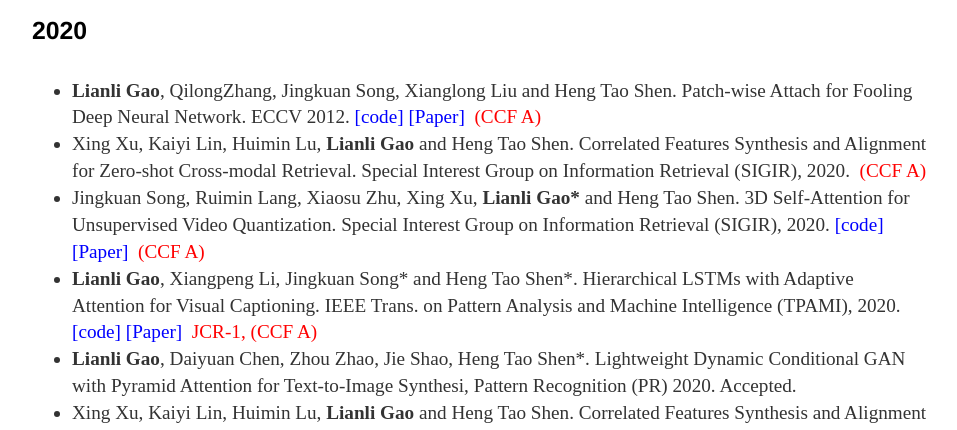
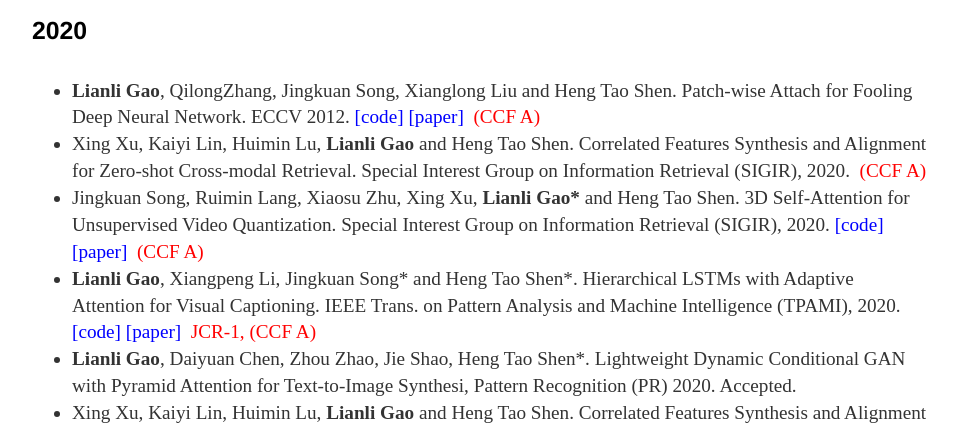
Before and after one commit to lianliGao/lianligao.github.io, a Jekyll site: the page built from cv/index.html, in a window 1280 px wide and 900 px high. Shown: the part 149-579 px from the top of the window, without its empty margins (160-1117 px from the left). Built offline with Jekyll 4.4.1, drawn with Linux system fonts in a browser that asks for light colours.

Commit message:
Update index.html

```diff
--- a/cv/index.html
+++ b/cv/index.html
@@ -19,10 +19,10 @@ title: Selected Publications
 				<!--	<p><strong>Lianli Gao</strong> (204). Title of a Chapter You Wrote for a Book. In I.M Editor (Ed.), <em>The Book I Contributed To</em> (pp. 97-108). City, ST: Publisher Name. Chapter available at: <a href="#">http://permalink</a>. -->
 <h4>2020</h4>
 <ul>
-<li> <strong>Lianli Gao</strong>, QilongZhang, Jingkuan Song, Xianglong Liu and Heng Tao Shen. Patch-wise Attach for Fooling Deep Neural Network. ECCV 2012. <a href="https://github.com/qilong-zhang/Patch-wise-iterative-attack" rel="nofollow"><font color="#0000ff"> [code] </font></a> <a href="https://arxiv.org/abs/2007.06765" rel="nofollow"><font color="#0000ff"> [Paper] </font></a> <font color="#ff0000"><b>&nbsp;</b>(CCF A)</font> </li>
+<li> <strong>Lianli Gao</strong>, QilongZhang, Jingkuan Song, Xianglong Liu and Heng Tao Shen. Patch-wise Attach for Fooling Deep Neural Network. ECCV 2012. <a href="https://github.com/qilong-zhang/Patch-wise-iterative-attack" rel="nofollow"><font color="#0000ff"> [code] </font></a> <a href="https://arxiv.org/abs/2007.06765" rel="nofollow"><font color="#0000ff"> [paper] </font></a> <font color="#ff0000"><b>&nbsp;</b>(CCF A)</font> </li>
 <li>Xing Xu, Kaiyi Lin, Huimin Lu, <strong>Lianli Gao</strong> and Heng Tao Shen. Correlated Features Synthesis and Alignment for Zero-shot Cross-modal Retrieval. Special Interest Group on Information Retrieval (SIGIR), 2020. <font color="#ff0000"><b>&nbsp;</b>(CCF A)</font></li>
-<li>Jingkuan Song, Ruimin Lang, Xiaosu Zhu, Xing Xu, <strong>Lianli Gao*</strong> and Heng Tao Shen. 3D Self-Attention for Unsupervised Video Quantization. Special Interest Group on Information Retrieval (SIGIR), 2020. <a href="https://github.com/brownwolf/3D-UVQ" rel="nofollow"><font color="#0000ff"> [code] </font></a>  <a href="https://dl.acm.org/doi/pdf/10.1145/3397271.3401122" rel="nofollow"><font color="#0000ff"> [Paper] </font></a>  <font color="#ff0000"><b>&nbsp;</b>(CCF A)</font></li>
-<li><strong>Lianli Gao</strong>, Xiangpeng Li, Jingkuan Song* and Heng Tao Shen*. Hierarchical LSTMs with Adaptive Attention for Visual Captioning. IEEE Trans. on Pattern Analysis and Machine Intelligence (TPAMI), 2020. <a href="https://github.com/lixiangpengcs/Spatial-Temporal-Adaptive-Attention-for-Video-Captioning" rel="nofollow"><font color="#0000ff"> [code] </font></a> <a href="https://ieeexplore.ieee.org/document/8620348" rel="nofollow"><font color="#0000ff"> [Paper] </font></a> <font color="#ff0000"><b>&nbsp;</b>JCR-1, (CCF A)</font></li>
+<li>Jingkuan Song, Ruimin Lang, Xiaosu Zhu, Xing Xu, <strong>Lianli Gao*</strong> and Heng Tao Shen. 3D Self-Attention for Unsupervised Video Quantization. Special Interest Group on Information Retrieval (SIGIR), 2020. <a href="https://github.com/brownwolf/3D-UVQ" rel="nofollow"><font color="#0000ff"> [code] </font></a>  <a href="https://dl.acm.org/doi/pdf/10.1145/3397271.3401122" rel="nofollow"><font color="#0000ff"> [paper] </font></a>  <font color="#ff0000"><b>&nbsp;</b>(CCF A)</font></li>
+<li><strong>Lianli Gao</strong>, Xiangpeng Li, Jingkuan Song* and Heng Tao Shen*. Hierarchical LSTMs with Adaptive Attention for Visual Captioning. IEEE Trans. on Pattern Analysis and Machine Intelligence (TPAMI), 2020. <a href="https://github.com/lixiangpengcs/Spatial-Temporal-Adaptive-Attention-for-Video-Captioning" rel="nofollow"><font color="#0000ff"> [code] </font></a> <a href="https://ieeexplore.ieee.org/document/8620348" rel="nofollow"><font color="#0000ff"> [paper] </font></a> <font color="#ff0000"><b>&nbsp;</b>JCR-1, (CCF A)</font></li>
 <li><strong>Lianli Gao</strong>, Daiyuan Chen, Zhou Zhao, Jie Shao, Heng Tao Shen*. Lightweight Dynamic Conditional GAN with Pyramid Attention for Text-to-Image Synthesi, Pattern Recognition (PR) 2020. Accepted. </li>
 <li>Xing Xu, Kaiyi Lin, Huimin Lu, <strong>Lianli Gao</strong> and Heng Tao Shen. Correlated Features Synthesis and Alignment for Zero-shot Cross-modal Retrieval. SIGIR 2020. <font color="#ff0000"><b>&nbsp;</b>(CCF A)</font> </li>
 <li>Jingkuan Song, Ruimin Lang, Xiaosu Zhu, Xing Xu, <strong>Lianli Gao*</strong> and Heng Tao Shen. 3D Self-Attention for Unsupervised Video Quantization. SIGIR 2020. <font color="#ff0000"><b>&nbsp;</b>(CCF A)</font></li>
```
